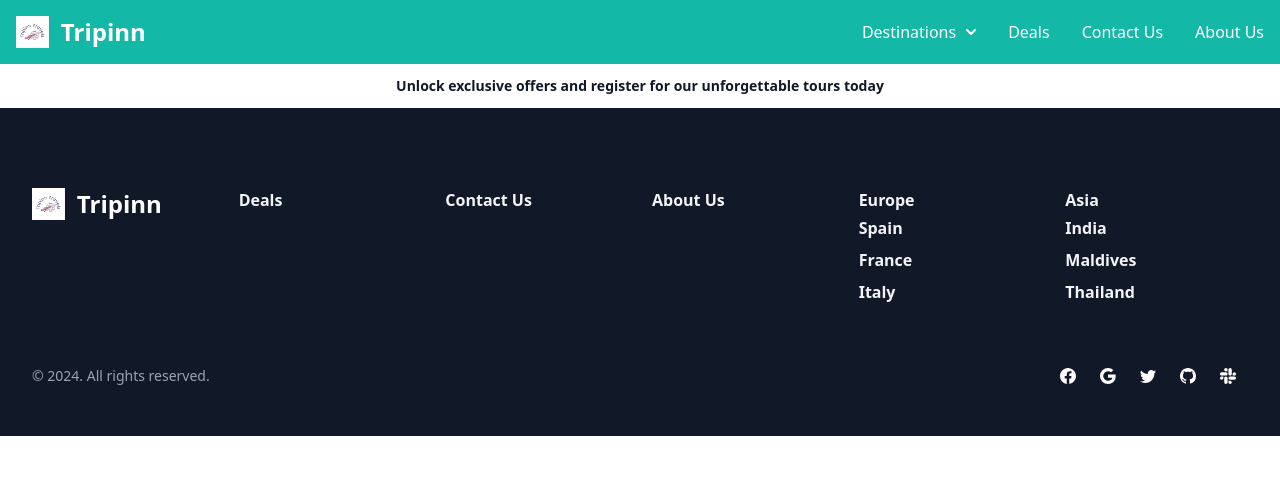
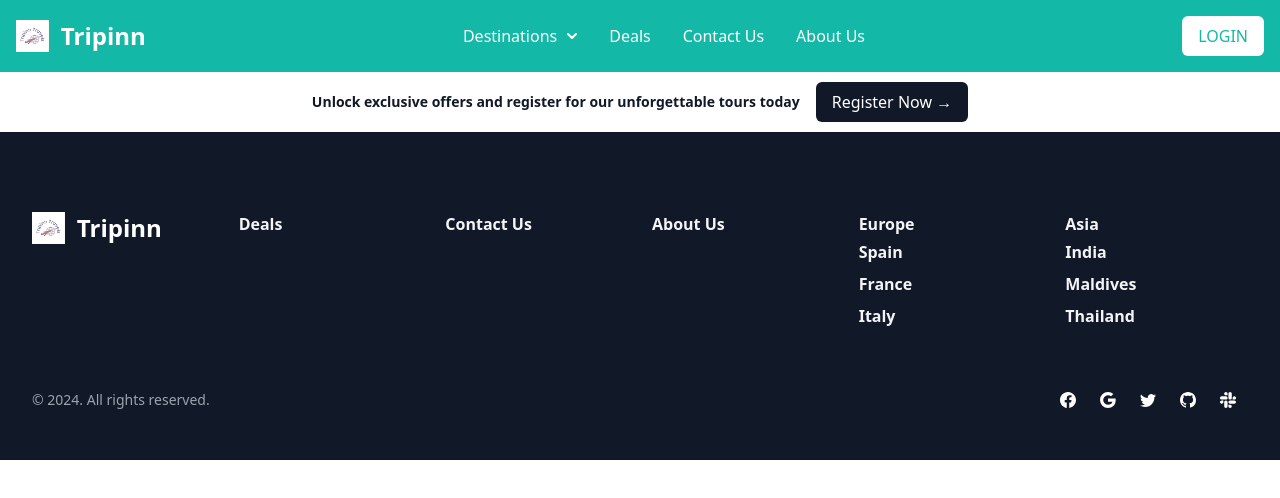
Before and after one commit to Ashwinipuranik30/Final_Project_INFO6150_SP24, a React (Vite) app: page / in a window 1280 px wide. Shown: the top 498 px of the page. Built offline with nearby package versions, Linux system fonts and the light colour scheme.

Commit message:
added buttons

```diff
--- a/src/Components/Banner.jsx
+++ b/src/Components/Banner.jsx
@@ -1,6 +1,6 @@
 import { Link } from 'react-router-dom';
 import Home from '../Pages/home';
-
+import Buttons from './Buttons';
 const Banner = () => {
   return (
 
@@ -11,6 +11,9 @@ const Banner = () => {
           <p className="text-sm leading-6 text-gray-900">
             <strong className="font-semibold">Unlock exclusive offers and register for our unforgettable tours today</strong>
           </p>
+          <Buttons href="/registration" color="text-white bg-gray-900 hover:bg-gray-700">
+            Register Now <span aria-hidden="true">&rarr;</span>
+          </Buttons>
         </div>
         <div className="flex flex-1 justify-end">
        </div>
--- /dev/null
+++ b/src/Components/Buttons.jsx
@@ -0,0 +1,17 @@
+import { Link } from 'react-router-dom';
+import React from 'react';
+
+const Buttons = ({ href, color, children }) => {
+  const buttonColorClass = color ? color : 'bg-teal-500 text-white';
+  return (
+    <Link to={href}  role="button">
+      <button
+        className={`px-4 py-2 rounded-md focus:outline-none ${buttonColorClass}`}
+      >
+        {children}
+      </button>
+    </Link >
+  );
+};
+
+export default Buttons;
--- a/src/Components/Navlinks.jsx
+++ b/src/Components/Navlinks.jsx
@@ -1,6 +1,6 @@
 import { Link } from 'react-router-dom';
 import React, { useState } from 'react';
-
+import Buttons from './Buttons';
 
 
 const Navlinks = () => {
@@ -12,7 +12,7 @@ const Navlinks = () => {
     setShowDropdown(!showDropdown);
   };
   return (
-
+    <>
       <div className="hidden md:flex md:w-auto md:order-1">
 
           <ul className="flex flex-col p-4 md:p-0 mt-4 font-medium border border-gray-100 rounded-lg md:space-x-8 rtl:space-x-reverse md:flex-row md:mt-0 md:border-0">
@@ -59,12 +59,13 @@ const Navlinks = () => {
             </li>
 
           </ul>
-
-
-
-
-      </div>
-
+          </div>
+          <div className = "flex md:order-2 space-x-3 md:space-x-0 rtl:space-x-reverse">
+              <Buttons href="/login" color="text-teal-500 bg-white hover:bg-teal-50">
+                LOGIN
+              </Buttons>
+          </div>
+    </>
 
   );
 };
--- a/src/Pages/Registration.jsx
+++ b/src/Pages/Registration.jsx
@@ -1,6 +1,6 @@
 const Registration = () => {
     return (
-      <div>Regiatration page</div>
+      <div>Registration page</div>
     );
   };
 
```
Lines whose indentation alone changed are shown as unchanged.
